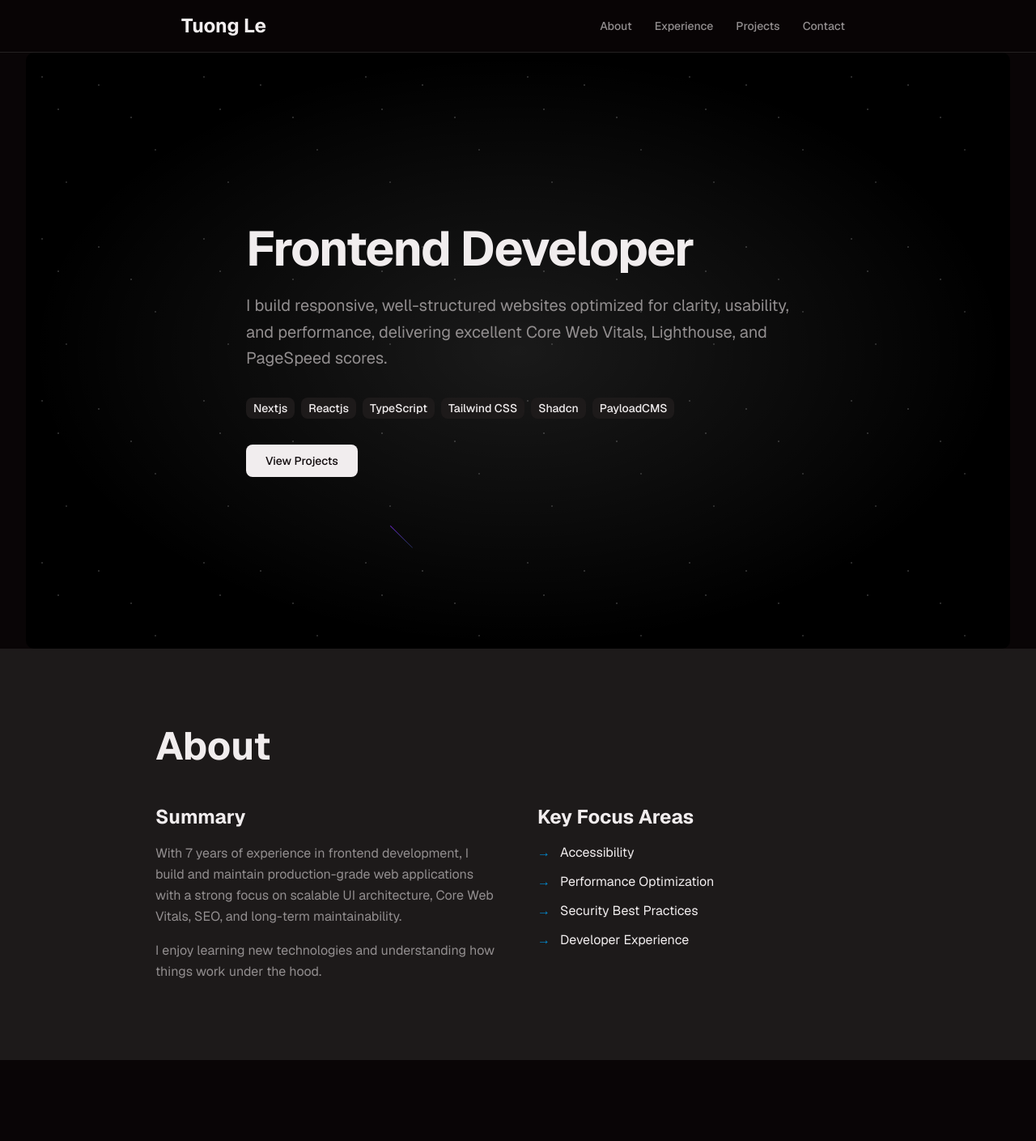
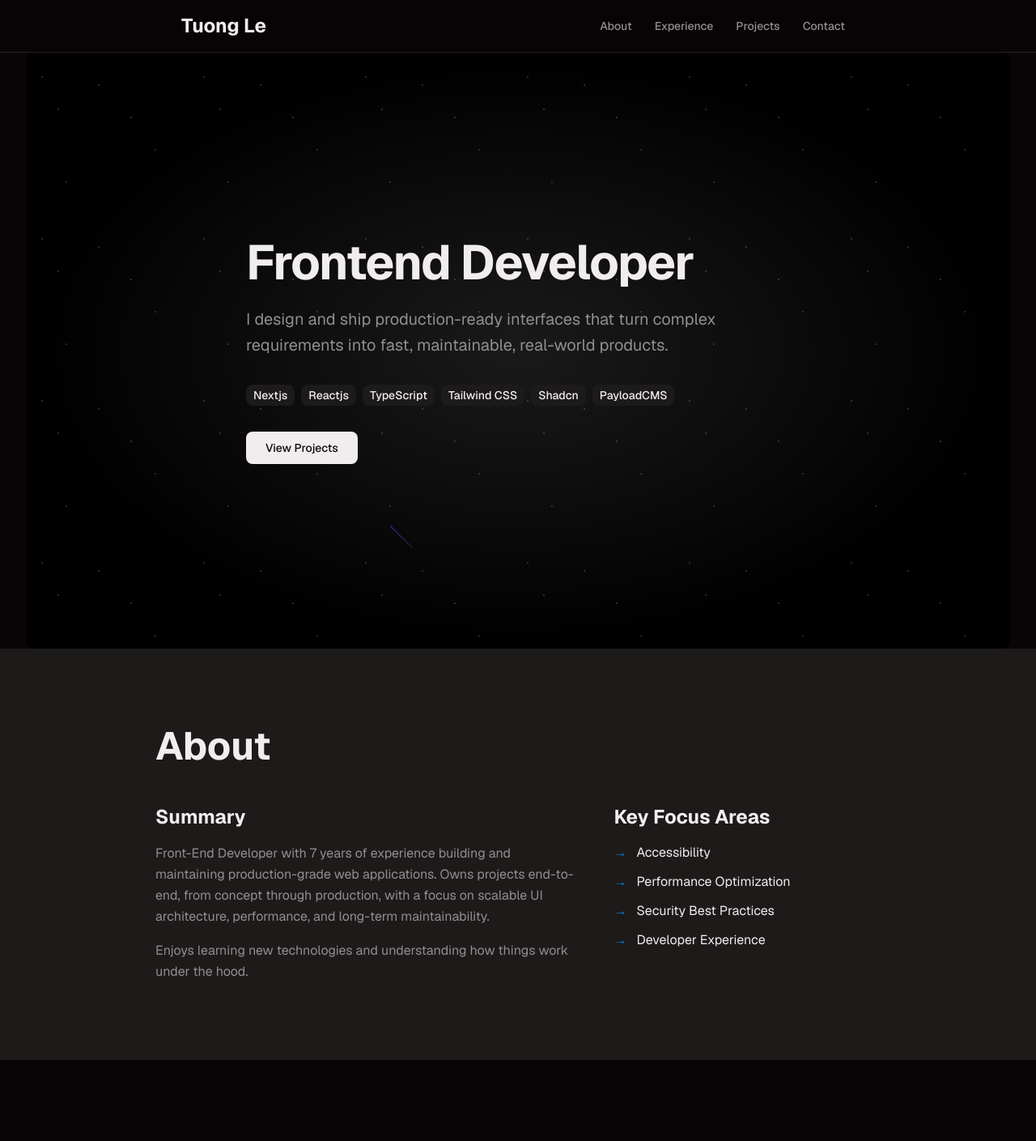
Before and after one commit to tuongle2604/portfolio-website, a Next.js app: page / in a window 1280 px wide. Shown: the top 1409 px of the page at 81% size. Built offline with nearby package versions, Linux system fonts and the light colour scheme.

Commit message:
Update about and hero sections with refined content and improved layout

```diff
--- a/components/about-section.tsx
+++ b/components/about-section.tsx
@@ -9,22 +9,23 @@ export function AboutSection() {
           About
         </h2>
 
-        <div className="grid gap-12 md:grid-cols-2">
-          <div>
+        <div className="grid gap-12 md:grid-cols-5">
+          <div className="md:col-span-3">
             <h3 className="mb-4 text-2xl font-bold text-foreground">Summary</h3>
             <p className="mb-4 leading-relaxed text-muted-foreground">
-              With 7 years of experience in frontend development, I build and
-              maintain production-grade web applications with a strong focus on
-              scalable UI architecture, Core Web Vitals, SEO, and long-term
+              Front-End Developer with 7 years of experience building and
+              maintaining production-grade web applications. Owns projects
+              end-to-end, from concept through production, with a focus on
+              scalable UI architecture, performance, and long-term
               maintainability.
             </p>
             <p className="leading-relaxed text-muted-foreground">
-              I enjoy learning new technologies and understanding how things
-              work under the hood.
+              Enjoys learning new technologies and understanding how things work
+              under the hood.
             </p>
           </div>
 
-          <div>
+          <div className="md:md:col-span-2">
             <h3 className="mb-4 text-2xl font-bold text-foreground">
               Key Focus Areas
             </h3>
--- a/components/hero-section.tsx
+++ b/components/hero-section.tsx
@@ -20,9 +20,8 @@ export function HeroSection() {
             </h1>
 
             <p className="max-w-2xl mb-8 text-base leading-relaxed md:text-xl text-muted-foreground ">
-              I build responsive, well-structured websites optimized for
-              clarity, usability, and performance, delivering excellent Core Web
-              Vitals, Lighthouse, and PageSpeed scores.
+              I design and ship production-ready interfaces that turn complex
+              requirements into fast, maintainable, real-world products.
             </p>
 
             <div className="flex flex-wrap gap-2 mb-8 ">
```
